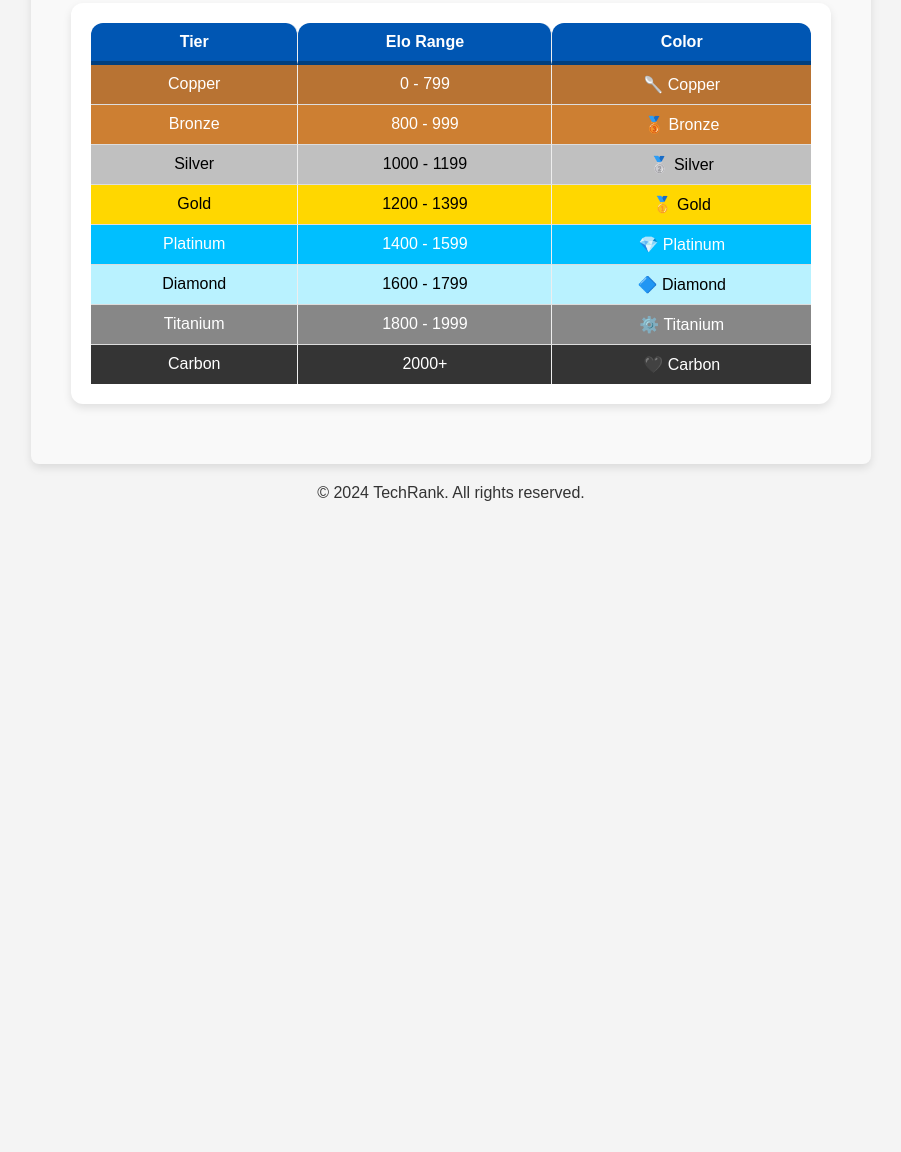
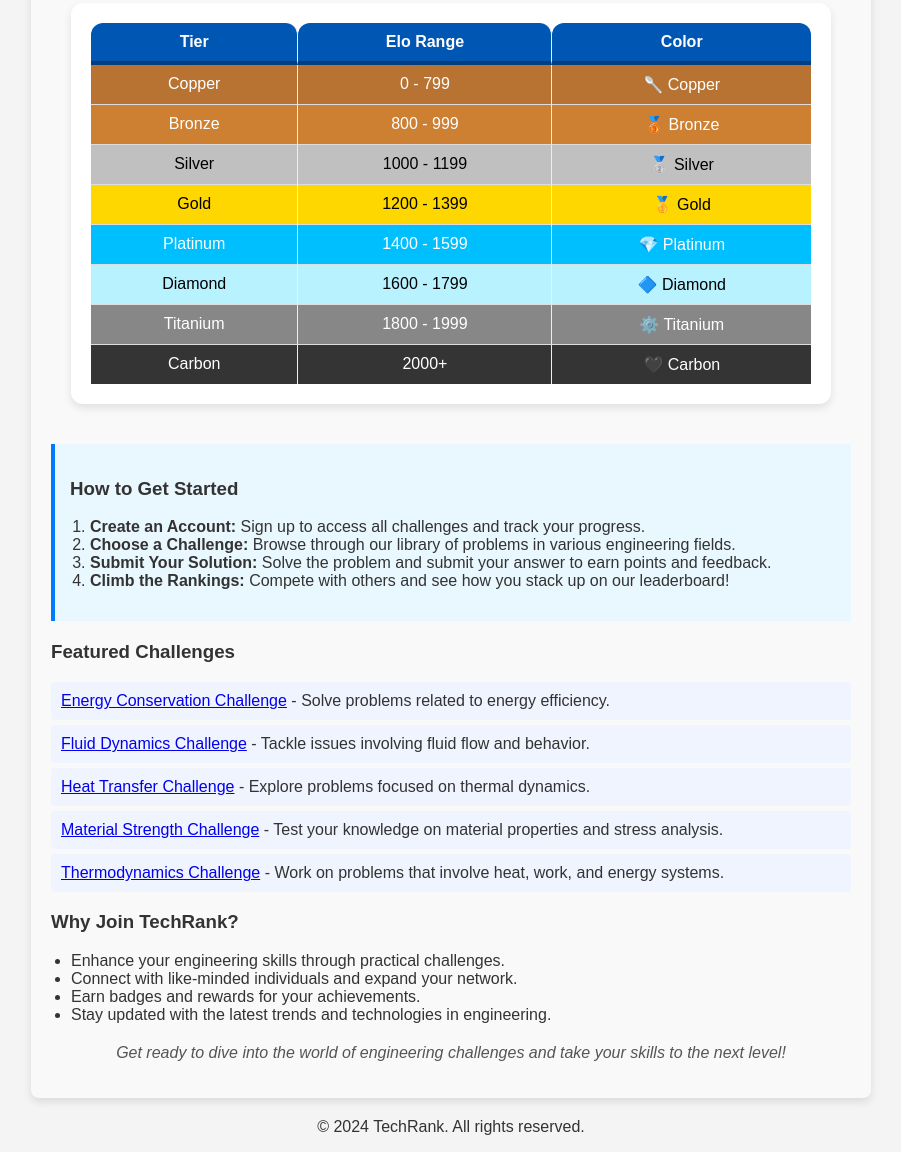
Before and after one commit to SwaggerG69/techrank, a website: page public/index.html in a window 1280 px wide. Shown: the part 433-1585 px from the top of the page, without its empty margins (189-1090 px from the left). Before the commit the page ends 951 px from the top, so only its background shows below. Drawn offline with Linux system fonts and the light colour scheme.

Commit message:
Forgotton text

```diff
--- a/public/index.html
+++ b/public/index.html
@@ -238,6 +238,44 @@
                 </tbody>
             </table>
         </section>
+                <!-- How to Get Started Section -->
+                <section class="getting-started">
+                    <h3>How to Get Started</h3>
+                    <ol class="steps-list">
+                        <li><strong>Create an Account:</strong> Sign up to access all challenges and track your progress.</li>
+                        <li><strong>Choose a Challenge:</strong> Browse through our library of problems in various engineering fields.</li>
+                        <li><strong>Submit Your Solution:</strong> Solve the problem and submit your answer to earn points and feedback.</li>
+                        <li><strong>Climb the Rankings:</strong> Compete with others and see how you stack up on our leaderboard!</li>
+                    </ol>
+                </section>
+
+                <!-- Featured Challenges Section -->
+                <section class="featured-challenges">
+                    <h3>Featured Challenges</h3>
+                    <ul class="challenge-list">
+                        <li><a href="#problem1">Energy Conservation Challenge</a> - Solve problems related to energy efficiency.</li>
+                        <li><a href="#problem2">Fluid Dynamics Challenge</a> - Tackle issues involving fluid flow and behavior.</li>
+                        <li><a href="#problem3">Heat Transfer Challenge</a> - Explore problems focused on thermal dynamics.</li>
+                        <li><a href="#problem4">Material Strength Challenge</a> - Test your knowledge on material properties and stress analysis.</li>
+                        <li><a href="#problem5">Thermodynamics Challenge</a> - Work on problems that involve heat, work, and energy systems.</li>
+                    </ul>
+                </section>
+
+                <!-- Why Join Section -->
+                <section class="why-join">
+                    <h3>Why Join TechRank?</h3>
+                    <ul class="benefits-list">
+                        <li>Enhance your engineering skills through practical challenges.</li>
+                        <li>Connect with like-minded individuals and expand your network.</li>
+                        <li>Earn badges and rewards for your achievements.</li>
+                        <li>Stay updated with the latest trends and technologies in engineering.</li>
+                    </ul>
+                </section>
+
+                <!-- Motivational Message Section -->
+                <section class="motivational-message">
+                    <p>Get ready to dive into the world of engineering challenges and take your skills to the next level!</p>
+                </section>
     </main>
 
     <footer>
```
